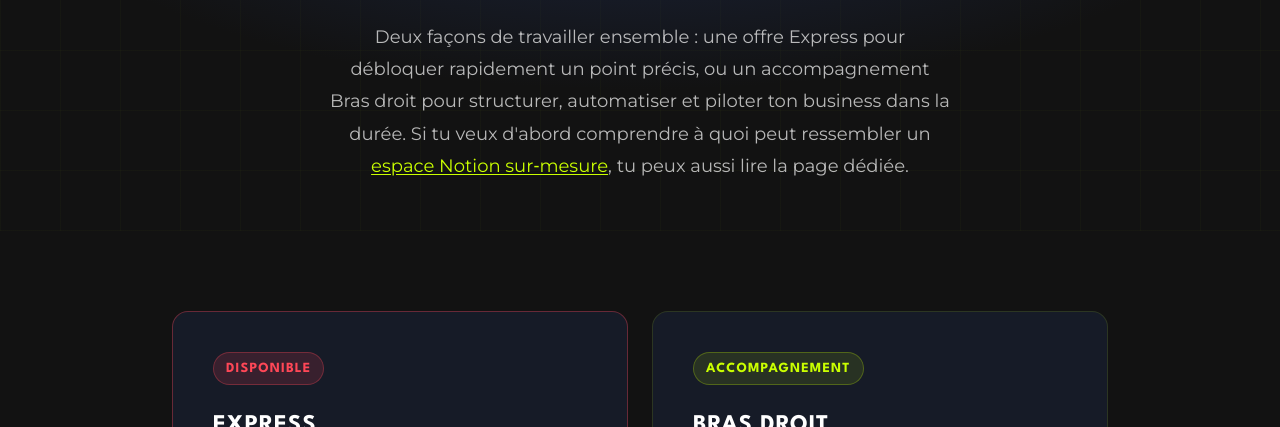
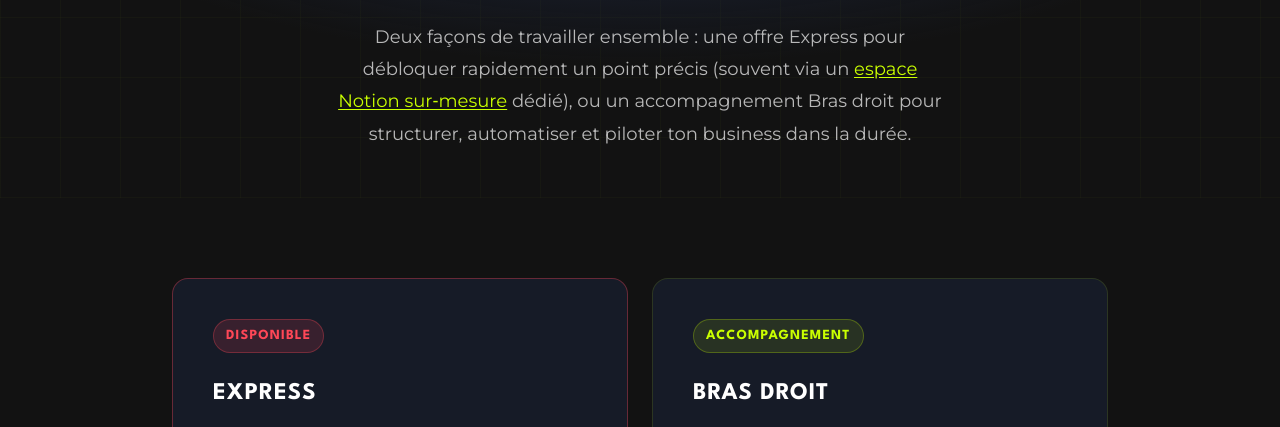
Before and after one commit to Assistbyalicia/.github.io, an Eleventy site: page src/offres.njk in a window 1280 px wide. Shown: the part 370-797 px from the top of the page. Built offline with nearby package versions, Linux system fonts and the light colour scheme; Eleventy itself is replaced by a stand-in of ours; files that its build step writes are made by us from their sources.

Commit message:
Màj page offres + lien vers page espace Notion

```diff
--- a/src/offres.njk
+++ b/src/offres.njk
@@ -9,8 +9,9 @@ description: "Découvrez les offres de Alicia : mission Express Notion en 7 jour
       <p class="hero-eyebrow">Mes offres</p>
       <h1>Un système sur-mesure.<br /><em>Choisis la bonne façon d'avancer.</em></h1>
       <p class="hero-sub">
-        Deux façons de travailler ensemble : une offre Express pour débloquer rapidement un point précis, ou un accompagnement Bras droit pour structurer, automatiser et piloter ton business dans la durée.
-        Si tu veux d'abord comprendre à quoi peut ressembler un <a href="creation-espace-notion-sur-mesure.html">espace Notion sur‑mesure</a>, tu peux aussi lire la page dédiée.
+        Deux façons de travailler ensemble : une offre Express pour débloquer rapidement un point précis
+        (souvent via un <a href="/creation-espace-notion-sur-mesure.html">espace Notion sur‑mesure</a> dédié),
+        ou un accompagnement Bras droit pour structurer, automatiser et piloter ton business dans la durée.
       </p>
     </section>
 
@@ -25,9 +26,9 @@ description: "Découvrez les offres de Alicia : mission Express Notion en 7 jour
             </p>
             <div class="price">290 € TTC</div>
             <ul class="pricing-list">
-              <li><strong>Durée :</strong> 7 jours</li>
-              <li><strong>Ton temps :</strong> 2h sur 7 jours</li>
-              <li><strong>Résultat :</strong> 5 à 10h gagnées par semaine</li>
+              <li><strong>Durée&nbsp;:</strong> 7 jours</li>
+              <li><strong>Ton temps&nbsp;:</strong> 2h sur 7 jours</li>
+              <li><strong>Résultat&nbsp;:</strong> 5 à 10h gagnées par semaine</li>
             </ul>
             <a class="btn-primary" href="offre-express.html">Voir l'offre</a>
           </div>
@@ -43,9 +44,10 @@ description: "Découvrez les offres de Alicia : mission Express Notion en 7 jour
             </p>
             <div class="price">Sur devis</div>
             <ul class="pricing-list">
-  <li><strong>Format&nbsp;:</strong> accompagnement sur-mesure</li>
-  <li><strong>Objectif&nbsp;:</strong> structurer et piloter tes opérations</li>
-<li><strong>Idéal pour&nbsp;:</strong> entrepreneurs qui veulent déléguer et optimiser</li></ul>
+              <li><strong>Format&nbsp;:</strong> accompagnement sur-mesure</li>
+              <li><strong>Objectif&nbsp;:</strong> structurer et piloter tes opérations</li>
+              <li><strong>Idéal pour&nbsp;:</strong> entrepreneurs qui veulent déléguer et optimiser</li>
+            </ul>
             <a class="btn-secondary" href="bras-droit.html">Voir l'offre</a>
           </div>
         </div>
```
